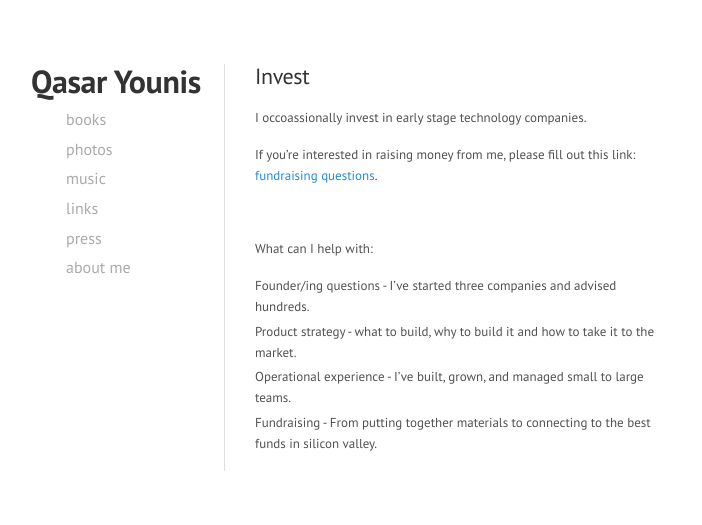
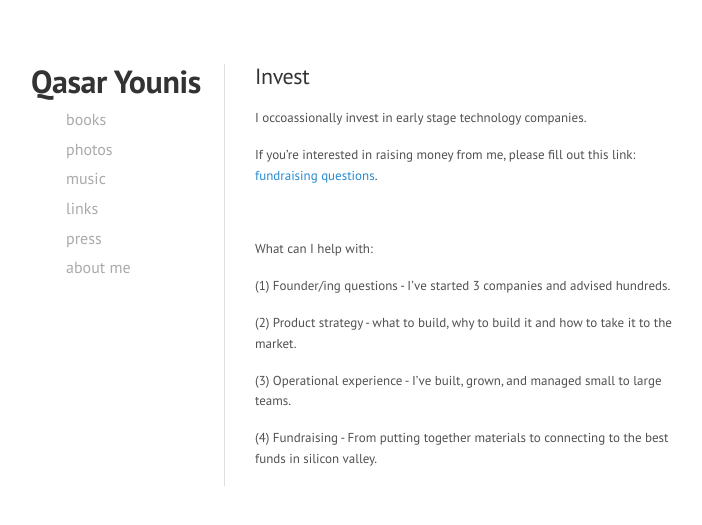
Before and after one commit to qasar/qasar.github.io, a Jekyll site: the page built from invest.md, in a window 1280 px wide. Shown: the top 525 px of the page, without its empty margins (35-737 px from the left). Built offline with Jekyll 4.4.1, drawn with Linux system fonts in a browser that asks for light colours.

Commit message:
Update invest.md

```diff
--- a/invest.md
+++ b/invest.md
@@ -10,10 +10,14 @@ If you're interested in raising money from me, please fill out this link: <a hre
 <p>&nbsp;</p>
 
 What can I help with:
-- Founder/ing questions - I've started three companies and advised hundreds.
-- Product strategy - what to build, why to build it and how to take it to the market.
-- Operational experience - I've built, grown, and managed small to large teams.
-- Fundraising - From putting together materials to connecting to the best funds in silicon valley.
+
+(1) Founder/ing questions - I've started 3 companies and advised hundreds.
+
+(2) Product strategy - what to build, why to build it and how to take it to the market.
+
+(3) Operational experience - I've built, grown, and managed small to large teams.
+
+(4) Fundraising - From putting together materials to connecting to the best funds in silicon valley.
 
 
 
```
